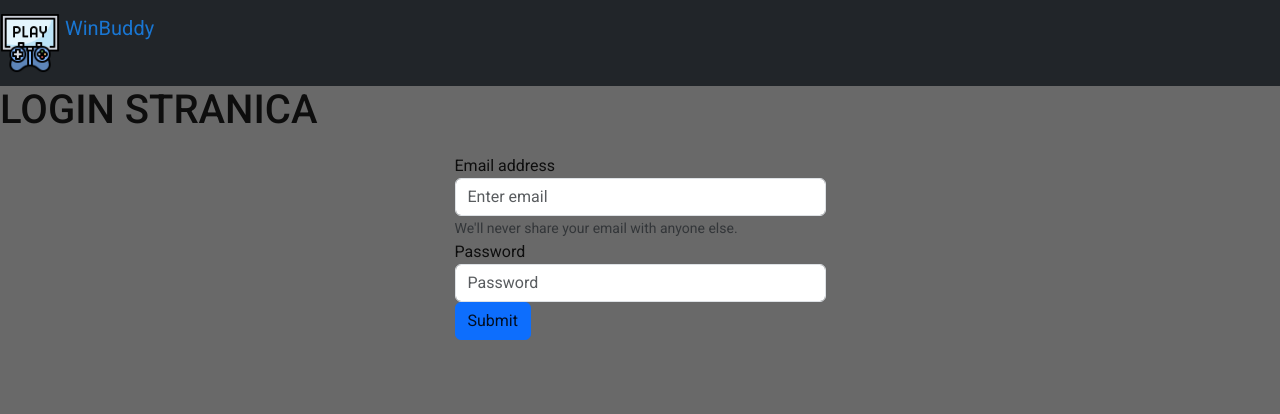
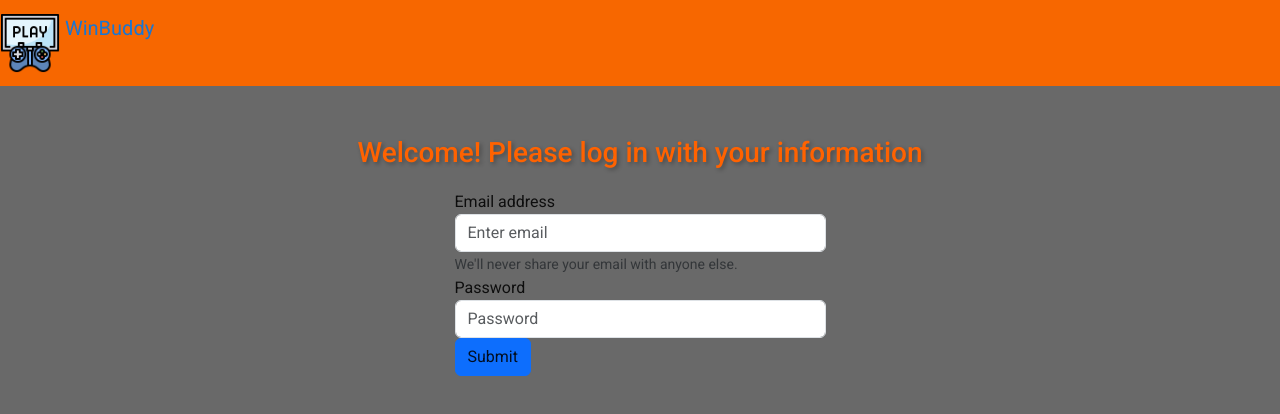
Before and after one commit to brkuvezdic/WinBuddy, a Vue app: page /login in a window 1280 px wide. Shown: the top 414 px of the page. Built offline with nearby package versions, Linux system fonts and the light colour scheme; no server answers.

Commit message:
CSS+ polishing

```diff
--- a/src/App.vue
+++ b/src/App.vue
@@ -2,7 +2,7 @@
   <v-app style="background-color: dimgray" class="dark-bg">
     <v-main>
       <!-- Image and text -->
-      <nav class="navbar navbar-light bg-dark">
+      <nav class="navbar navbar-custom">
         <a class="navbar-brand" href="/">
           <img
             src="@/assets/game-console.png"
@@ -13,8 +13,15 @@
           WinBuddy
         </a>
 
-        <a v-if="store.currentUser" href="#" @click="logout"><h1>Logout</h1></a>
+        <p v-if="store.currentUser" class="user-email move-left">
+          Current player: {{ store.currentUser.split("@")[0] }}
+        </p>
+
+        <button v-if="store.currentUser" class="logout-button" @click="logout">
+          Logout
+        </button>
       </nav>
+
       <router-link v-if="store.currentUser" to="/loggedin-home-screen">
         <div
           class="text-center"
@@ -52,6 +59,28 @@
 </template>
 
 <style>
+.move-left {
+  margin-left: -3%;
+}
+.logout-button {
+  font-size: 18px;
+  font-weight: bold;
+  color: #ffffff;
+  background-color: #007bff;
+  border: none;
+  border-radius: 5px;
+  padding: 10px 20px;
+  margin-top: 10px;
+  cursor: pointer;
+  transition: background-color 0.3s ease;
+}
+
+.logout-button:hover {
+  background-color: #4b99ec;
+}
+.navbar-custom {
+  background-color: rgb(247, 103, 0);
+}
 .mt-5 {
   margin-top: 5rem;
 }
@@ -78,6 +107,13 @@
 
 .login-register-button:hover {
   background-color: #0056b3;
+}
+
+.user-email {
+  text-align: center;
+  margin-top: 10px;
+  font-weight: bold;
+  font-size: 18px;
 }
 </style>
 <script>
--- a/src/views/Login.vue
+++ b/src/views/Login.vue
@@ -1,6 +1,8 @@
 <template>
   <div class="about">
-    <h1>LOGIN STRANICA</h1>
+    <h1 class="welcome-heading">
+      Welcome! Please log in with your information
+    </h1>
     <div class="container">
       <div class="row">
         <div class="col-sm"></div>
@@ -71,3 +73,25 @@ export default {
   },
 };
 </script>
+
+<style>
+.welcome-heading {
+  font-size: 28px;
+  color: #ff6200;
+  text-align: center;
+  margin-top: 50px;
+  text-shadow: 2px 2px 4px rgba(0, 0, 0, 0.3);
+  animation: fadeSlideDown 1s ease-in-out;
+}
+
+@keyframes fadeSlideDown {
+  0% {
+    opacity: 0;
+    transform: translateY(-20px);
+  }
+  100% {
+    opacity: 1;
+    transform: translateY(0);
+  }
+}
+</style>
```
